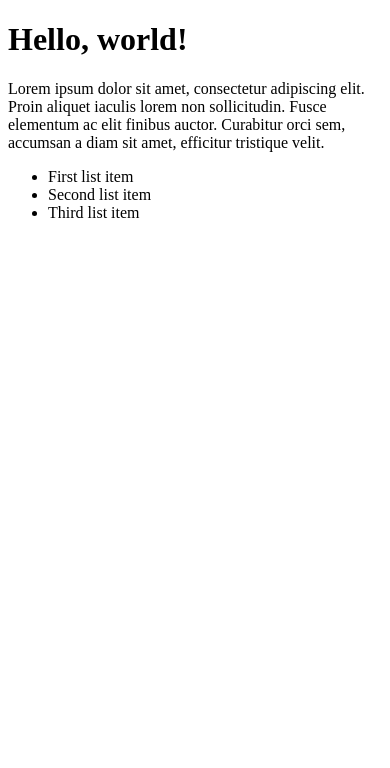
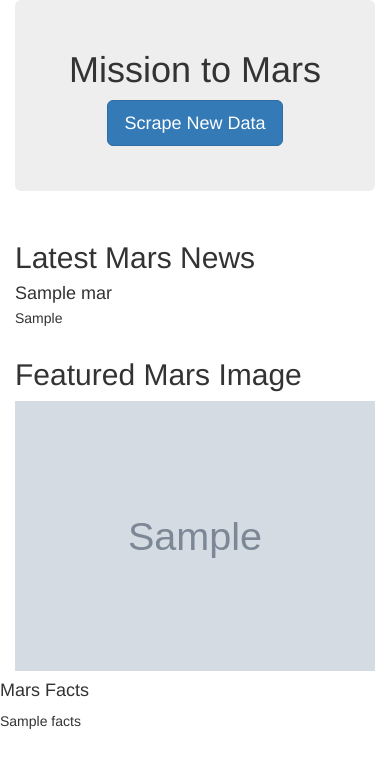
Before and after one commit to Alberto367/Mission_to_Mars, a Flask app: page / in a window 390 px wide. Shown: the top 768 px of the page. Run offline with Flask 2, Linux system fonts and the light colour scheme; grey boxes marked "Sample" are stand-in pictures; a database or web service that is not in the repository returns one stand-in record (values such as "Sample title"); some libraries are stand-ins or nearby versions.

Commit message:
Exported to python

```diff
--- a/app.py
+++ b/app.py
@@ -22,4 +22,4 @@ def scrape():
    return redirect('/', code=302)
 
 if __name__ == "__main__":
-   app.run(debug=True)
+   app.run()
--- a/templates/index.html
+++ b/templates/index.html
@@ -1,22 +1,55 @@
 <!DOCTYPE html>
 <html lang="en">
- <head>
-   <meta charset="UTF-8" />
-   <meta name="viewport" content="width=device-width, initial-scale=1.0" />
-   <meta http-equiv="X-UA-Compatible" content="ie=edge" />
-   <title>Document</title>
- </head>
- <body>
-   <h1>Hello, world!</h1>
-   <p>
-     Lorem ipsum dolor sit amet, consectetur adipiscing elit. Proin aliquet
-     iaculis lorem non sollicitudin. Fusce elementum ac elit finibus auctor.
-     Curabitur orci sem, accumsan a diam sit amet, efficitur tristique velit.
-   </p>
-   <ul>
-     <li>First list item</li>
-     <li>Second list item</li>
-     <li>Third list item</li>
-   </ul>
- </body>
+<head>
+  <meta charset="UTF-8">
+  <meta http-equiv="X-UA-Compatible" content="IE=edge">
+  <meta name="viewport" content="width=device-width, initial-scale=1.0">
+  <title>Mission to Mars</title>
+  <link
+    rel="stylesheet"
+    href="https://maxcdn.bootstrapcdn.com/bootstrap/3.3.7/css/bootstrap.min.css"
+  />
+</head>
+
+<body>
+  <div class="container">
+    <!-- Add Jumbotron to Header -->
+    <div class="jumbotron text-center">
+      <h1>Mission to Mars</h1>
+      <!-- Add a button to activate scraping script -->
+      <p><a class="btn btn-primary btn-lg" href="/scrape"
+                  role="button">Scrape New Data</a></p>
+    </div>
+    <!-- Mars News -->
+    <div class="row" id="mars-news">
+      <div class="col-md-12">
+        <div class="media">
+          <div class="media-body">
+            <h2>Latest Mars News</h2>
+            <h4 class="media-heading">{{mars.news_title}}</h4>
+            <p>{{mars.news_paragraph}}</p>
+          </div>
+        </div>
+      </div>
+    </div>
+    <!-- Featured Image and Facts Table -->
+    <div class="row" id="mars-featured-image">
+      <div class="col-md-8">
+        <h2>Featured Mars Image</h2>
+        <img
+          src="{{ mars.featured_image }}"
+          class="img-responsive"
+          alt="Responsive image"
+        />
+      </div>
+      <!-- Mars Facts -->
+      <div class="col-md-4">
+        <div class="row" id="mars-facts">
+          <h4>Mars Facts</h4>
+          {{ mars.facts | safe }}
+        </div>
+      </div>
+    </div>
+  </div>
+</body>
 </html>
```
Also changed, not shown: Mission_to_Mars_Challenge.py (added, +168 -0 lines), 1 other file.
